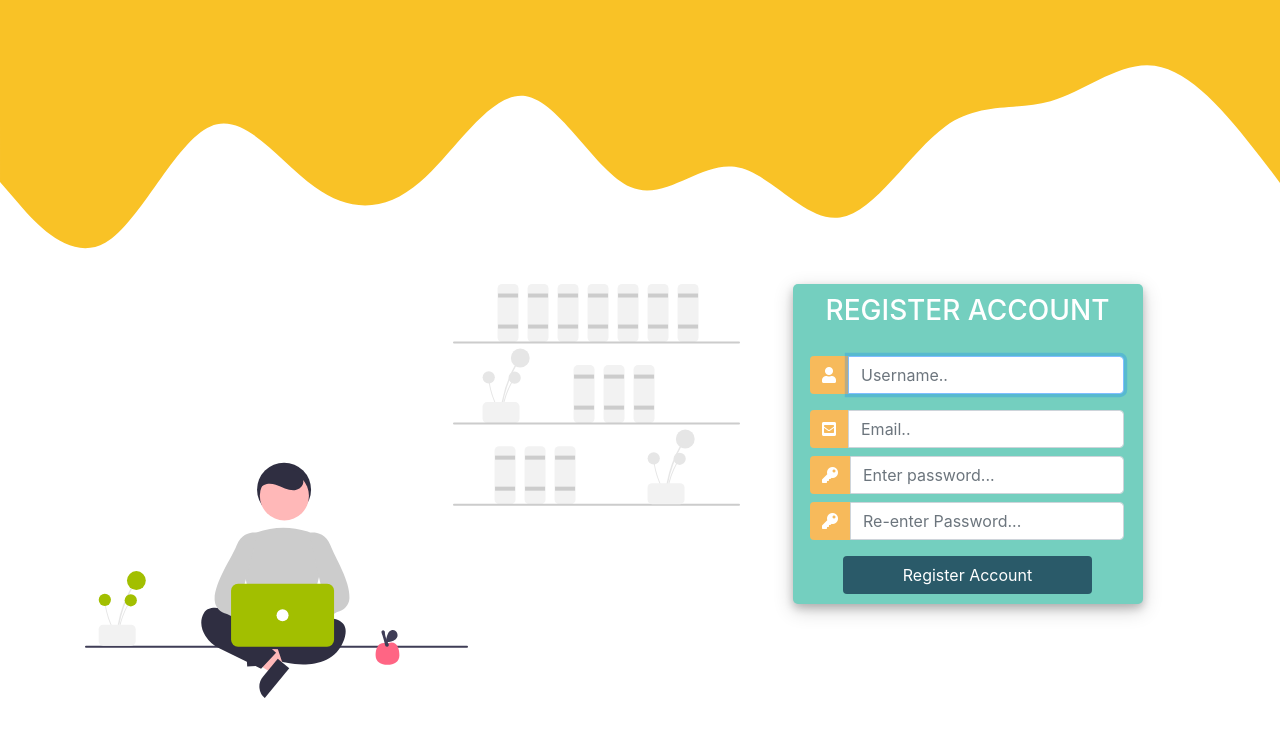
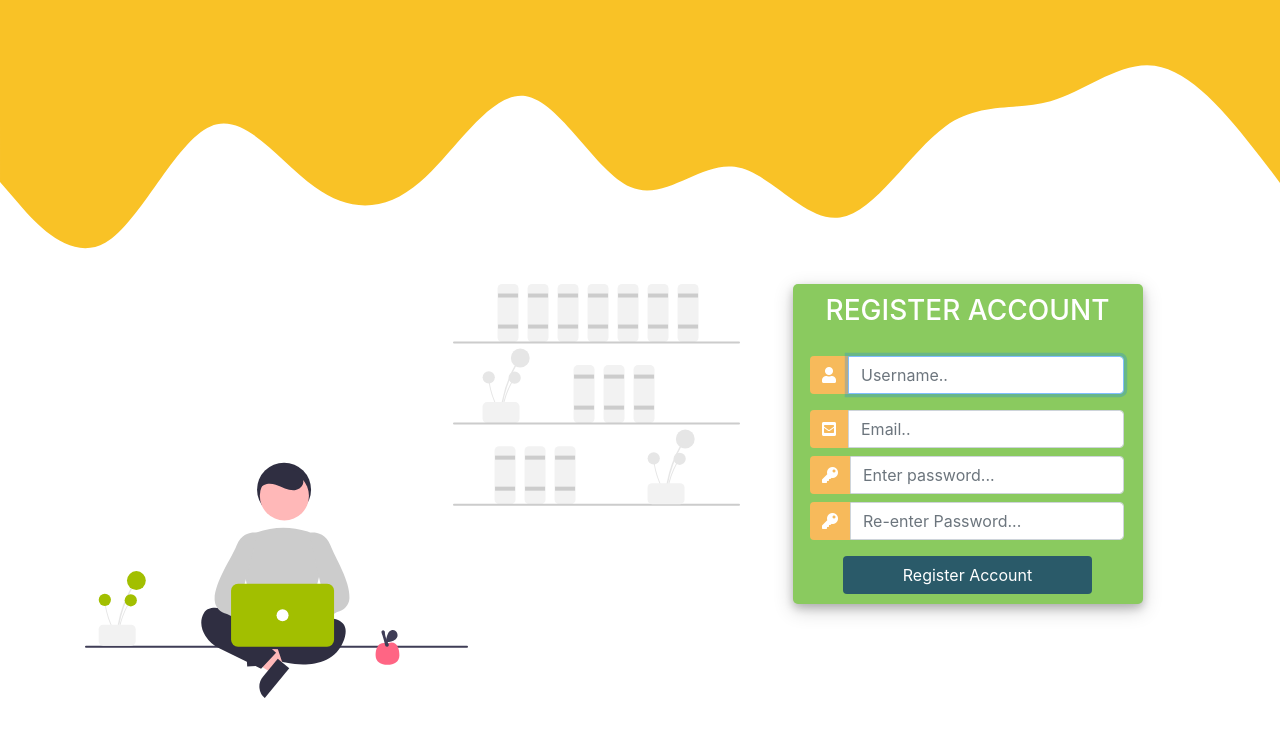
Before and after one commit to harshi1122/Capture-Attend, a Django app: page /info/register/ in a window 1280 px wide. Shown: the top 737 px of the page. Run offline with Django 3.2, Linux system fonts and the light colour scheme; parts of the project's set-up code (start-up, migrations or seed data) failed here and were passed over; some libraries are stand-ins or nearby versions.

Commit message:
'tweaks'

```diff
--- a/templates/info/register.html
+++ b/templates/info/register.html
@@ -19,7 +19,7 @@
 			width: 350px;
 			margin-top: auto;
 			margin-bottom: auto;
-			background: #74cfbf;
+			background: #8aca5f;
 			position: relative;
 			display: flex;
 			justify-content: center;
```
